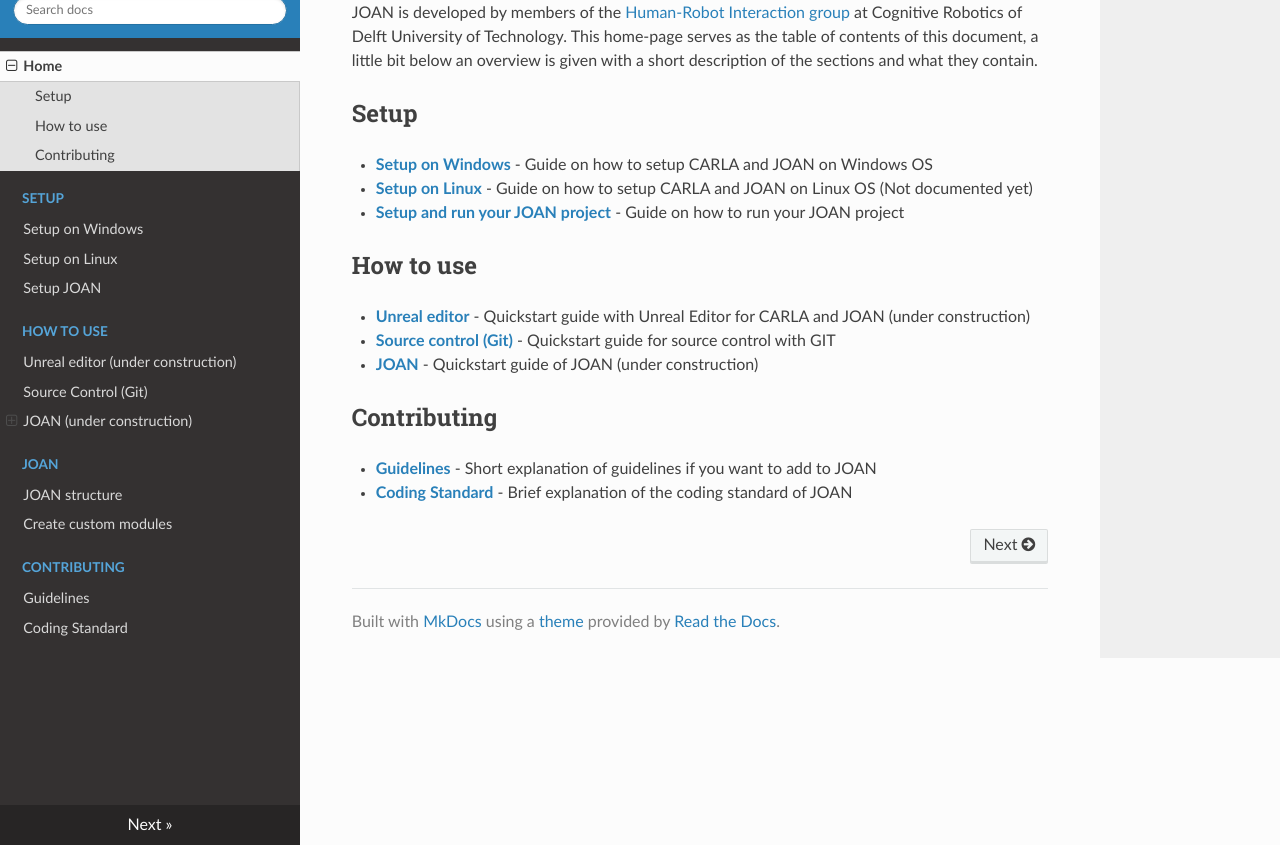
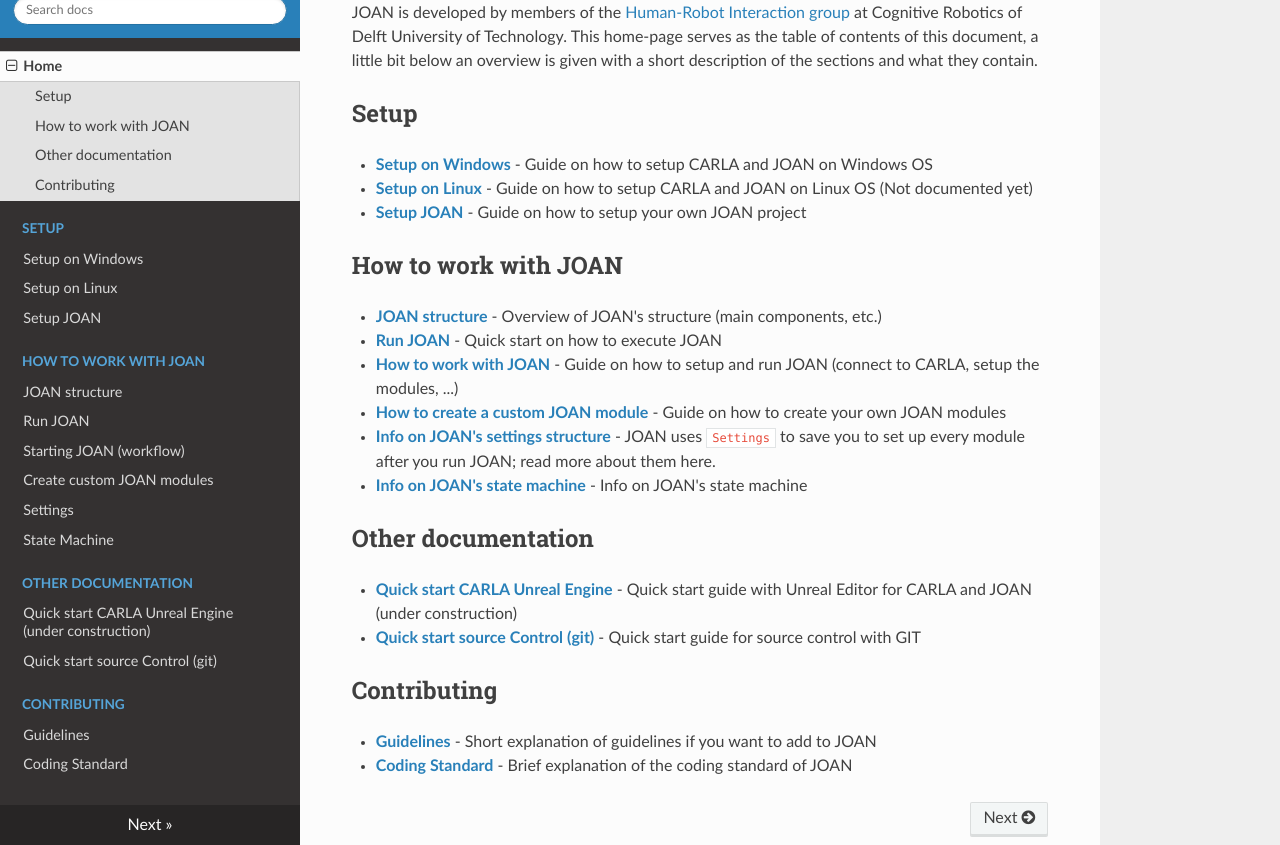
Before and after one commit to tud-hri/joan, an MkDocs documentation site: the page built from docs/index.md, in a window 1280 px wide and 900 px high, scrolled down 592 px, cut to the strip 55-900 px from the top of the window. Built offline with MkDocs 1.6.1, drawn with Linux system fonts in a browser that asks for light colours; nearby versions of some CDN libraries.

Commit message:
Restructured the documentations
Former-commit-id: 017b3353e1183f95b1354c0de163eb4a02f183cd

```diff
--- a/docs/index.md
+++ b/docs/index.md
@@ -14,12 +14,19 @@
 ## Setup
 * __[Setup on Windows](setup-carla-windows.md)__ - Guide on how to setup CARLA and JOAN on Windows OS
 * __[Setup on Linux](setup-carla-linux.md)__ - Guide on how to setup CARLA and JOAN on Linux OS (Not documented yet)
-* __[Setup and run your JOAN project](setup-joan.md)__ - Guide on how to run your JOAN project
+* __[Setup JOAN](setup-joan.md)__ - Guide on how to setup your own JOAN project
 
-## How to use
-* __[Unreal editor](how-to-unreal.md)__ - Quickstart guide with Unreal Editor for CARLA and JOAN (under construction)
-* __[Source control (Git)](how-to-git.md)__ - Quickstart guide for source control with GIT
-* __[JOAN](how-to-joan.md)__ - Quickstart guide of JOAN (under construction)
+## How to work with JOAN
+* __[JOAN structure](joan-structure.md)__ - Overview of JOAN's structure (main components, etc.)
+* __[Run JOAN](joan-run.md)__ - Quick start on how to execute JOAN
+* __[How to work with JOAN](joan-workflow.md)__ - Guide on how to setup and run JOAN (connect to CARLA, setup the modules, ...)
+* __[How to create a custom JOAN module](joan-add-module.md)__ - Guide on how to create your own JOAN modules
+* __[Info on JOAN's settings structure](joan-settings.md)__ - JOAN uses `Settings` to save you to set up every module after you run JOAN; read more about them here.
+* __[Info on JOAN's state machine](joan-state-machine.md)__ - Info on JOAN's state machine
+
+## Other documentation
+* __[Quick start CARLA Unreal Engine](other-carle-ue4.md)__ - Quick start guide with Unreal Editor for CARLA and JOAN (under construction)
+* __[Quick start source Control (git)](other-git.md)__ - Quick start guide for source control with GIT
 
 ## Contributing
 * __[Guidelines](contributing-guidelines.md)__ - Short explanation of guidelines if you want to add to JOAN
--- a/mkdocs.yml
+++ b/mkdocs.yml
@@ -9,19 +9,17 @@
       - Setup on Linux: setup-carla-linux.md
       - Setup JOAN: setup-joan.md
 
-    - How to use:
-      # - JOAN (under construction): how-to-joan.md
-      - Unreal editor (under construction): how-to-unreal.md
-      - Source Control (Git): how-to-git.md
-      - 'JOAN (under construction)':
-        - Add your own module: how-to-add-module.md
-        - Starting JOAN (workflow): how-to-workflow.md
-        - Settings: how-to-settings.md
-        - State Machine: how-to-state-machine.md
+    - How to work with JOAN:
+      - JOAN structure: joan-structure.md
+      - Run JOAN: joan-run.md
+      - Starting JOAN (workflow): joan-workflow.md
+      - Create custom JOAN modules: joan-add-module.md
+      - Settings: joan-settings.md
+      - State Machine: joan-state-machine.md
 
-    - JOAN:
-      - JOAN structure: joan-structure.md
-      - Create custom modules: joan-create-module.md
+    - Other documentation:
+      - Quick start CARLA Unreal Engine (under construction): other-carle-ue4.md
+      - Quick start source Control (git): other-git.md
 
     - Contributing:
       - Guidelines: contributing-guidelines.md
```
Also changed, not shown: docs/joan-create-module.md (deleted, +0 -145 lines), docs/joan-run.md (added, +20 -0 lines), docs/joan-structure.md (+4 -2 lines), docs/setup-joan.md (+0 -25 lines), docs/joan-add-module.md (renamed from docs/how-to-add-module.md), docs/joan-settings.md (renamed from docs/how-to-settings.md), docs/joan-state-machine.md (renamed from docs/how-to-state-machine.md), docs/joan-workflow.md (renamed from docs/how-to-workflow.md), docs/other-carle-ue4.md (renamed from docs/how-to-unreal.md), docs/other-git.md (renamed from docs/how-to-git.md).
